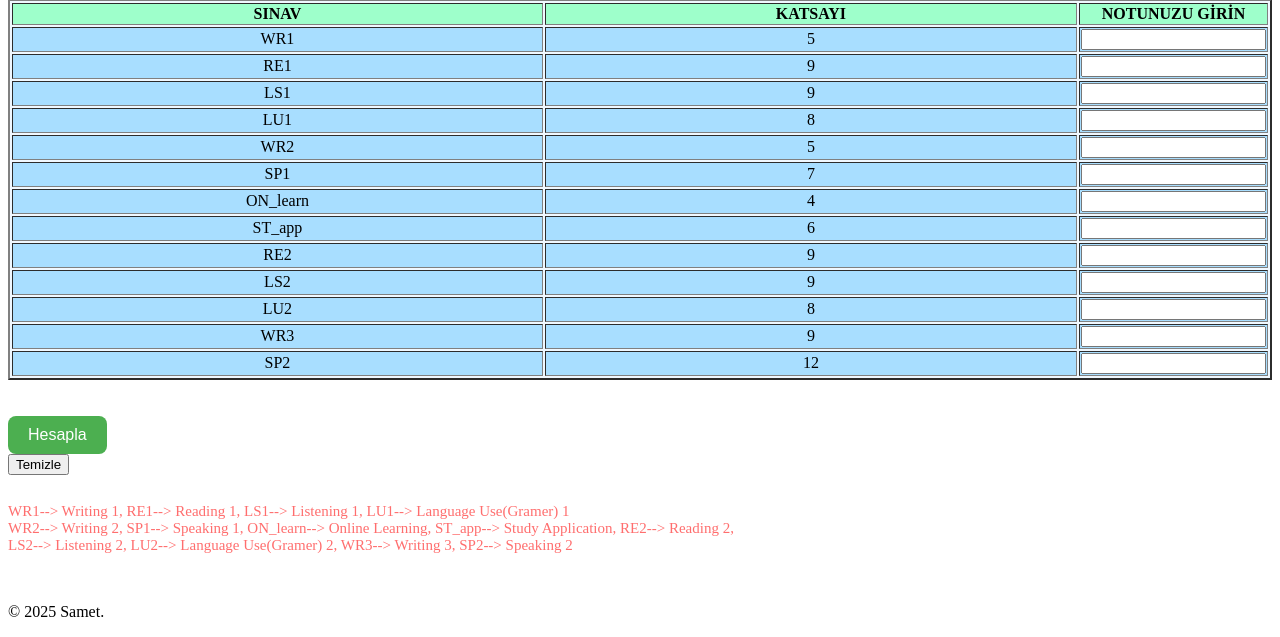
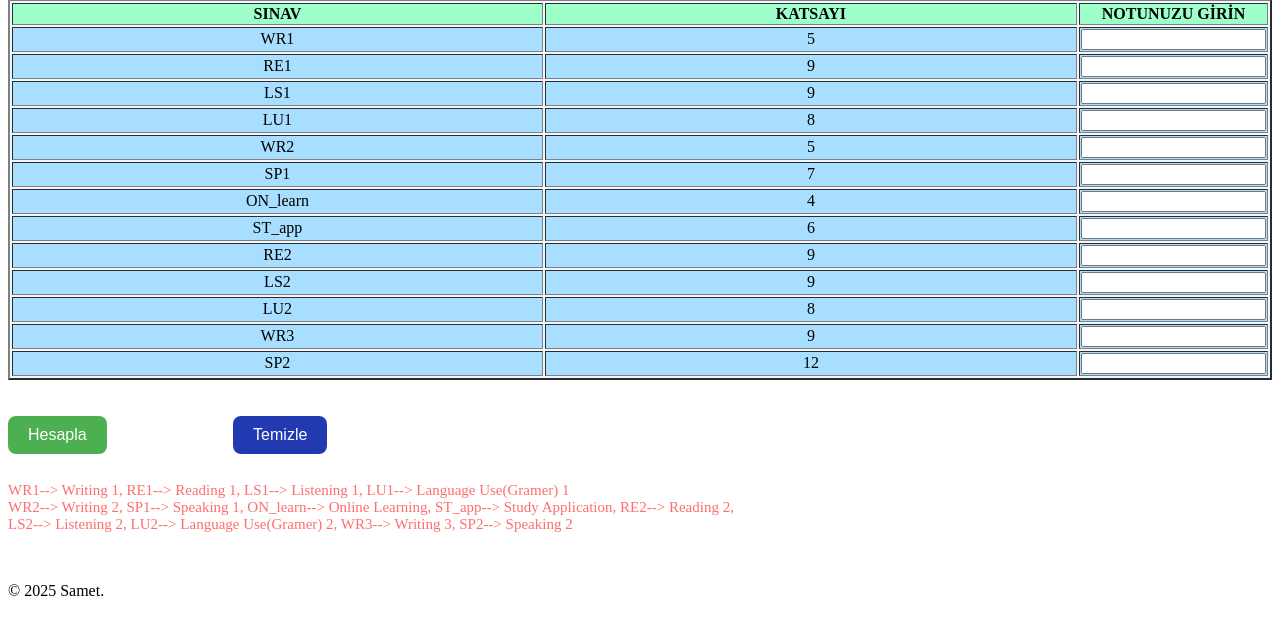
Before and after one commit to Samet4216/BtuHazirlik, a Flask app: page / in a window 1280 px wide. Shown: the part 226-863 px from the top of the page. After the commit the page ends 822 px from the top, so only its background shows below. Run offline with Flask 3, Linux system fonts and the light colour scheme.

Commit message:
css restart button modified

```diff
--- a/static/style.css
+++ b/static/style.css
@@ -28,18 +28,35 @@ table {
       width: 60%; /* ortadaki sütunu büyüttük */
 
     }
+.buttonContainer{
+  display: flex;
+  gap: 10%;
+}
+
 .benimButon {
-  background-color: #4CAF50; /* yeşil */
-  color: white;              /* yazı rengi */
+  background-color: #4CAF50;
+  color: white;
   padding: 10px 20px;
   border: none;
   border-radius: 8px;
   font-size: 16px;
   cursor: pointer;
-
-
 }
 
 .benimButon:hover {
   background-color: #5bb95f; /* üstüne gelince renk değişsin */
 }
+
+.restart {
+  background-color: #2139b1;
+  color: white;
+  padding: 10px 20px;
+  border: none;
+  border-radius: 8px;
+  font-size: 16px;
+  cursor: pointer;
+}
+
+.restart:hover {
+  background-color: #1479cb;
+}
```
